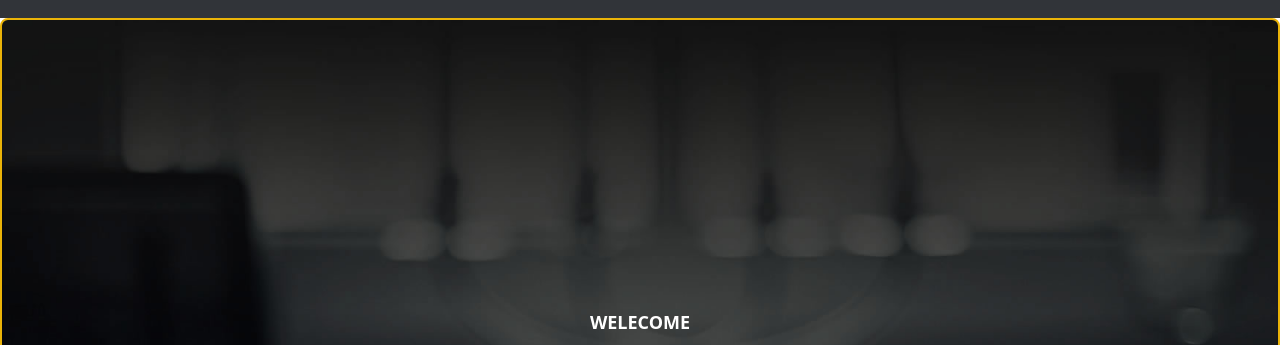
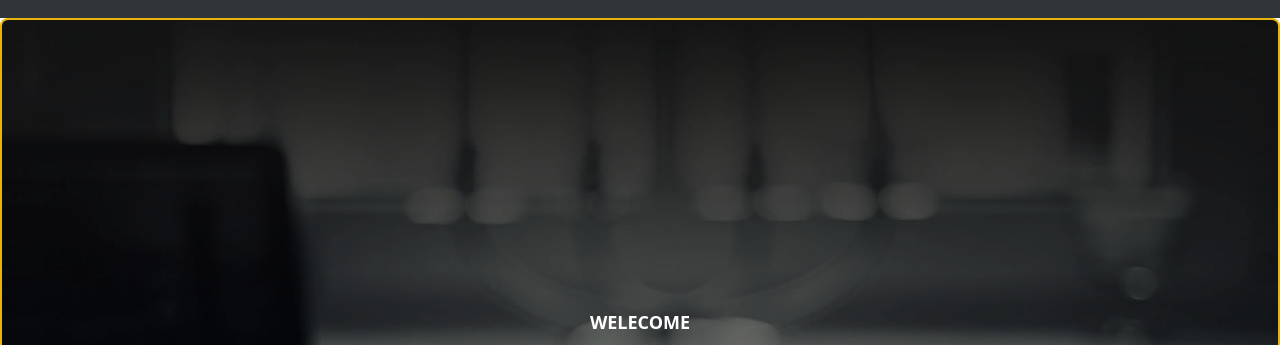
Before and after one commit to Gopalakrishnan008/portfolio, a website built with Vite: page index.html in a window 1280 px wide. Shown: the part 70-415 px from the top of the page. Built offline with nearby package versions, Linux system fonts and the light colour scheme.

Commit message:
fix:bg image position

```diff
--- a/index.html
+++ b/index.html
@@ -9,7 +9,7 @@
   <link rel="stylesheet" href="./public/assets/css/main.css" />
 </head>
 
-<body class="w-fit">
+<body>
   <!-- Nave Bar -->
   <nav class="bg-[rgba(27,31,36,0.9)] flex justify-between items-center p-4 sm:p-8 w-full" id="nav">
     <div>
@@ -32,7 +32,7 @@
     </div>
     <!-- navbar for laptop -->
     <div class="hidden sm:block ">
-      <ul class="flex text-textcolor  font-bold hover: space-x-12 ml-8">
+      <ul class="flex text-textcolor  font-bold hover: space-x-12 pl-8">
         <li>
           <a href="#home" class="hover:text-sky-600">Home</a>
         </li>
@@ -54,9 +54,9 @@
 
   <main>
     <!-- Banner Section -->
-    <div id="home" style="background-image: url('./public/assets/img/bgbanner.jpg');"
-      class="w-full h-96 sm:w-screen sm:h-screen bg-center bg-cover border-solid border-2 border-yellow-500 rounded-lg ">
-      <div class="text-center pt-40 sm:pt-72 space-y-5">
+    <div id="home" style="background-image: url('./public/assets/img/bgbanner.jpg') ;"
+      class="border-solid border-2 border-yellow-500 rounded-lg bg-cover bg-center bg-no-repeat">
+      <div class="text-center pt-40 sm:pt-72 space-y-5 pb-60">
         <p class="text-white text-lg font-semibold">WELECOME</p>
         <p>
         <h2 class="text-white font-semibold text-2xl sm:text-4xl pb-3"><span class="text-textcolor font-bold">I'M
```
Also changed, not shown: dist/assets/index-UN0kcVx0.css (deleted), dist/assets/index-aTk86MTz.css (added), dist/index.html.
